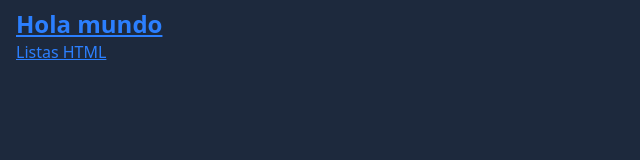
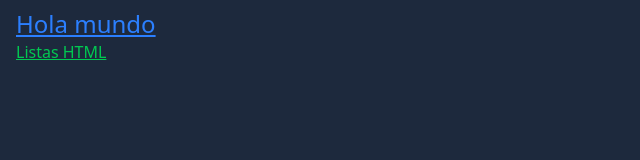
Before and after one commit to sergiobytes/taliwind-devtalles, a website: page src/index.html in a window 1280 px wide. Shown: the whole page, without its empty margins (0-640 px from the left). Drawn offline with nearby package versions, Linux system fonts and the light colour scheme; files that its build step writes are made by us from their sources.

Commit message:
fix: update heading class and link color in index.html for consistency

```diff
--- a/src/index.html
+++ b/src/index.html
@@ -7,10 +7,10 @@
     <link rel="stylesheet" href="../dist/output.css" />
   </head>
   <body>
-    <h1 class="text-2xl font-bold text-blue-500 underline">Hola mundo</h1>
+    <h1 class="font-bod text-2xl text-blue-500 underline">Hola mundo</h1>
 
     <a
-      class="text-blue-500 underline hover:text-blue-800"
+      class="text-green-500 underline hover:text-blue-800"
       href="./01-pseudo-classes/01-listas.html"
       >Listas HTML</a
     >
```
